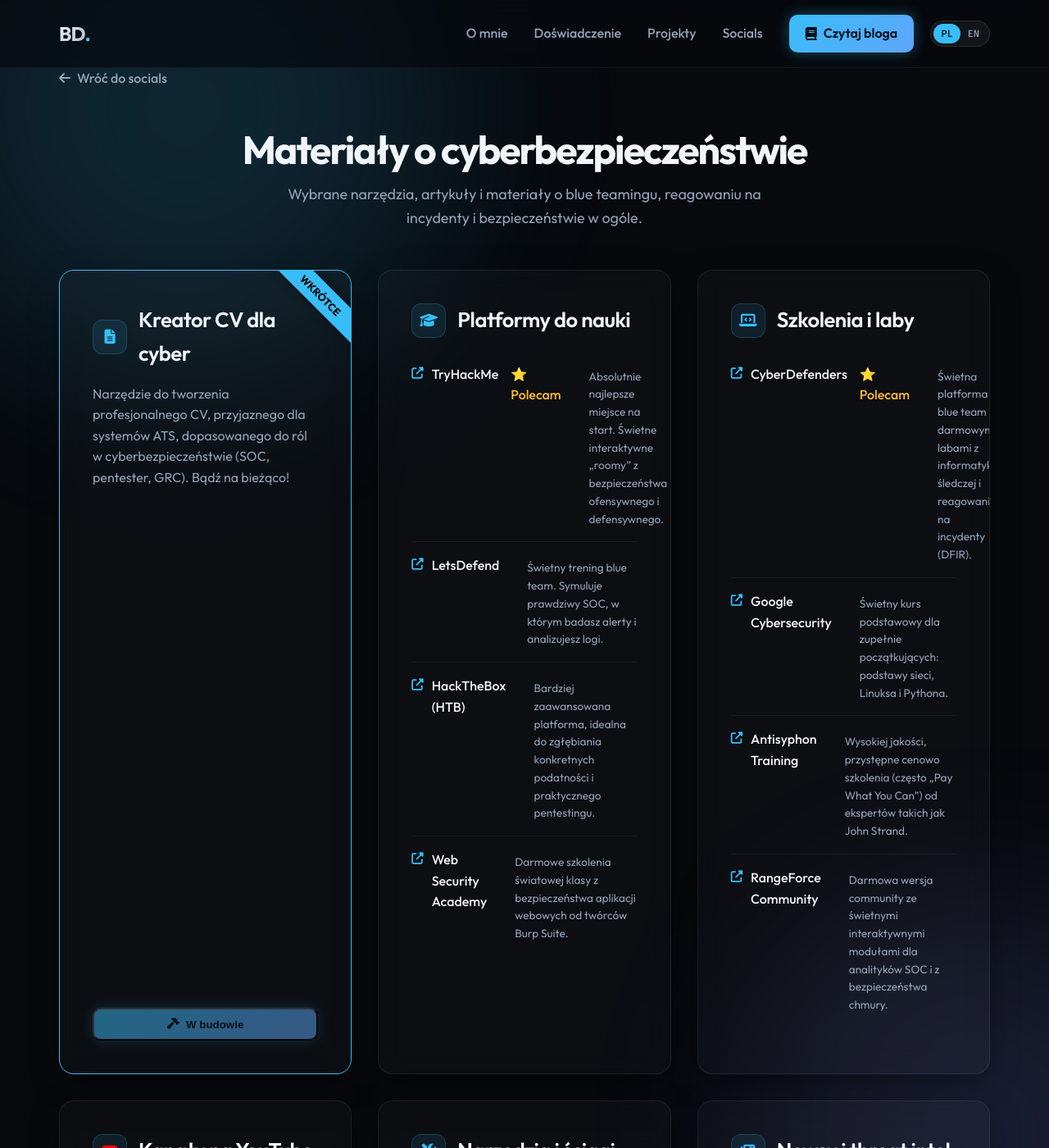
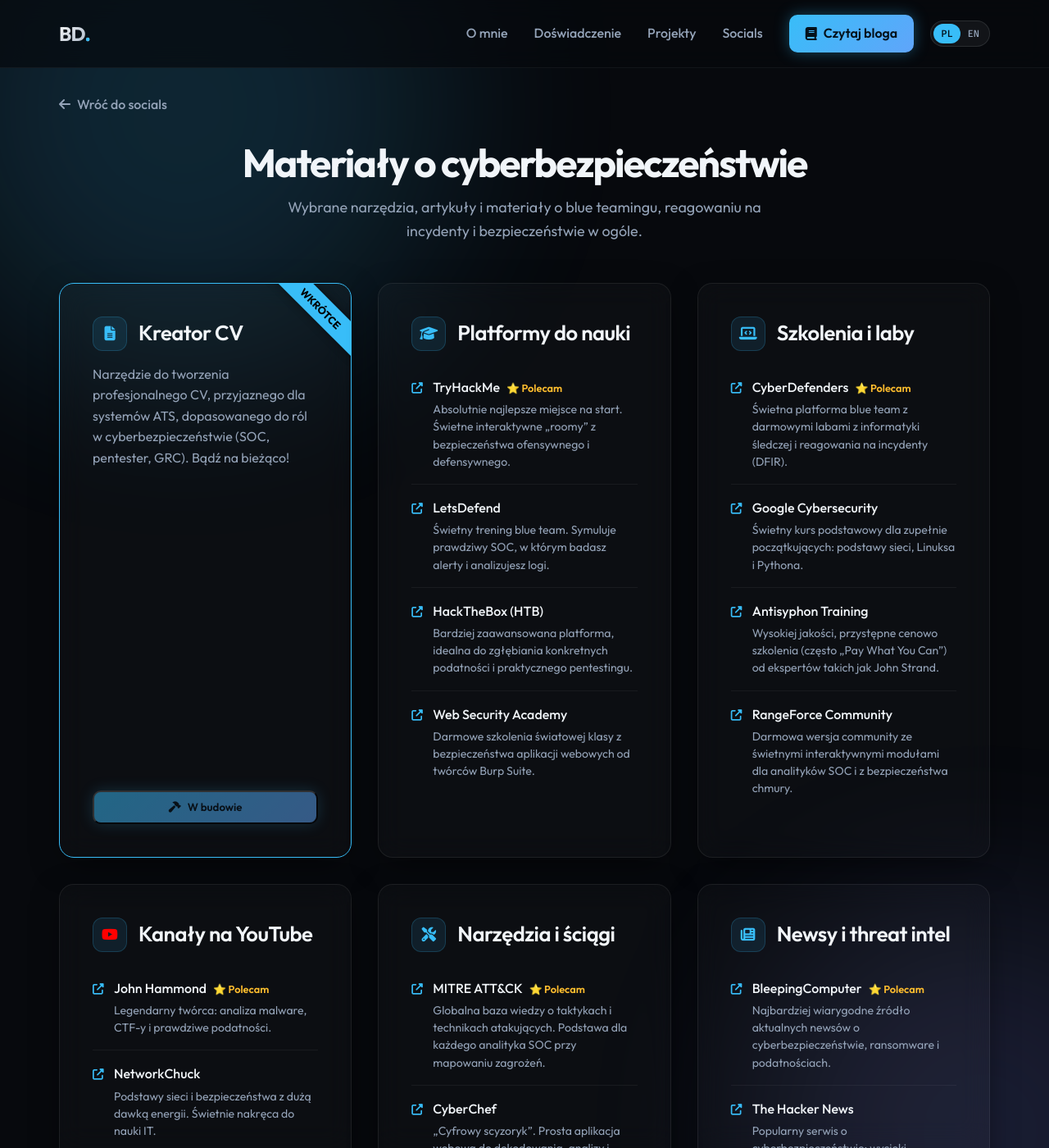
Before and after one commit to dybson3/dybson3.github.io, a Jekyll site: the page resources.html, which Jekyll copies as it is, in a window 1280 px wide and 1400 px high. Shown: the whole window at 82% size. Built offline with Jekyll 4.4.1, drawn with Linux system fonts in a browser that asks for light colours.

Commit message:
Fix resources page layout
Resource descriptions were flex items squeezed into a narrow column next
to the name. Put the description under the name, keep the "top pick"
badge on the same line, stop the ribbon overlapping the CV card title,
add spacing below the nav and use the site font for buttons.

Co-Authored-By: Claude Opus 5.5 <noreply@anthropic.com>

```diff
--- a/assets/css/style.css
+++ b/assets/css/style.css
@@ -1255,3 +1255,7 @@ html[lang="en"] .lang-switch [data-l="en"] {
         gap: 0.6rem;
     }
 }
+
+button {
+    font-family: inherit;
+}
--- a/resources.html
+++ b/resources.html
@@ -17,7 +17,11 @@
     <style>
         .resources-header {
             text-align: center;
-            margin: 3rem 0;
+            margin: 2rem 0 3rem;
+        }
+        @media (max-width: 768px) {
+            .resources-header .name { font-size: 2.2rem !important; }
+            .resources-grid { grid-template-columns: 1fr; gap: 1.25rem; }
         }
         .resources-grid {
             display: grid;
@@ -50,29 +54,45 @@
             color: var(--text-primary);
             text-decoration: none;
             font-weight: 500;
-            display: flex;
-            align-items: flex-start;
-            gap: 10px;
+            display: grid;
+            grid-template-columns: 1rem 1fr;
+            column-gap: 10px;
+            align-items: baseline;
             transition: color 0.3s ease;
         }
         .resource-link:hover {
             color: var(--accent-color);
         }
-        .resource-link i {
-            margin-top: 4px;
+        .resource-link > i {
             color: var(--accent-color);
-            font-size: 0.9em;
+            font-size: 0.85em;
+        }
+        .resource-name {
+            display: flex;
+            flex-wrap: wrap;
+            align-items: baseline;
+            gap: 4px 8px;
+        }
+        .top-pick {
+            font-size: 0.8rem;
+            font-weight: 600;
+            color: #ffbd2e;
+            white-space: nowrap;
         }
         .resource-desc {
+            grid-column: 2;
             display: block;
-            font-size: 0.85rem;
+            font-size: 0.88rem;
+            line-height: 1.5;
             color: var(--text-secondary);
-            margin-top: 5px;
-            margin-left: 24px;
+            margin-top: 4px;
             font-weight: 400;
         }
+        .coming-soon .section-header {
+            padding-right: 3.5rem;
+        }
         .back-nav {
-            margin-bottom: 2rem;
+            margin: 2rem 0 0;
         }
         .back-link {
             color: var(--text-secondary);
@@ -123,11 +143,11 @@
 
         <div class="resources-grid">
             <!-- CV Creator (Coming Soon) -->
-            <div class="glass-panel section-padding resource-card" style="border: 1px solid var(--accent-color); position: relative; overflow: hidden;">
+            <div class="glass-panel section-padding resource-card coming-soon" style="border: 1px solid var(--accent-color); position: relative; overflow: hidden;">
                 <div style="position: absolute; top: 15px; right: -35px; background: var(--accent-color); color: #000; padding: 5px 40px; transform: rotate(45deg); font-weight: bold; font-size: 0.8rem; box-shadow: 0 0 10px rgba(0,0,0,0.5);"><span lang="pl">WKRÓTCE</span><span lang="en">COMING SOON</span></div>
                 <div class="section-header" style="margin-bottom: 1rem;">
                     <i class="fas fa-file-alt icon-accent"></i>
-                    <h3><span lang="pl">Kreator CV dla cyber</span><span lang="en">Cyber CV Creator</span></h3>
+                    <h3><span lang="pl">Kreator CV</span><span lang="en">Cyber CV Creator</span></h3>
                 </div>
                 <p style="color: var(--text-secondary); margin-bottom: 1rem; flex-grow: 1;"><span lang="pl">Narzędzie do tworzenia profesjonalnego CV, przyjaznego dla systemów ATS, dopasowanego do ról w cyberbezpieczeństwie (SOC, pentester, GRC). Bądź na bieżąco!</span><span lang="en">A dedicated tool to generate professional, ATS-friendly resumes tailored specifically for Cybersecurity roles (SOC, Pentester, GRC). Stay tuned!</span></p>
                 <div style="text-align: center; margin-top: auto;">
@@ -144,25 +164,29 @@
                 <ul class="resource-list">
                     <li>
                         <a href="https://tryhackme.com/" target="_blank" class="resource-link">
-                            <i class="fas fa-external-link-alt"></i> TryHackMe <span style="color: #ffbd2e; margin-left: 5px;">⭐ <span lang="pl">Polecam</span><span lang="en">Top Pick</span></span>
+                            <i class="fas fa-external-link-alt"></i>
+                            <span class="resource-name">TryHackMe <span class="top-pick">⭐ <span lang="pl">Polecam</span><span lang="en">Top Pick</span></span></span>
                             <span class="resource-desc"><span lang="pl">Absolutnie najlepsze miejsce na start. Świetne interaktywne „roomy” z bezpieczeństwa ofensywnego i defensywnego.</span><span lang="en">The absolute best place to start. Incredible interactive rooms covering both offensive and defensive security.</span></span>
                         </a>
                     </li>
                     <li>
                         <a href="https://letsdefend.io/" target="_blank" class="resource-link">
-                            <i class="fas fa-external-link-alt"></i> LetsDefend
+                            <i class="fas fa-external-link-alt"></i>
+                            <span class="resource-name">LetsDefend</span>
                             <span class="resource-desc"><span lang="pl">Świetny trening blue team. Symuluje prawdziwy SOC, w którym badasz alerty i analizujesz logi.</span><span lang="en">Excellent Blue Team training. Simulates a real SOC environment where you investigate alerts and analyze logs.</span></span>
                         </a>
                     </li>
                     <li>
                         <a href="https://www.hackthebox.com/" target="_blank" class="resource-link">
-                            <i class="fas fa-external-link-alt"></i> HackTheBox (HTB)
+                            <i class="fas fa-external-link-alt"></i>
+                            <span class="resource-name">HackTheBox (HTB)</span>
                             <span class="resource-desc"><span lang="pl">Bardziej zaawansowana platforma, idealna do zgłębiania konkretnych podatności i praktycznego pentestingu.</span><span lang="en">More advanced platform, excellent for deep-diving into specific vulnerabilities and hands-on pentesting.</span></span>
                         </a>
                     </li>
                     <li>
                         <a href="https://portswigger.net/web-security" target="_blank" class="resource-link">
-                            <i class="fas fa-external-link-alt"></i> Web Security Academy
+                            <i class="fas fa-external-link-alt"></i>
+                            <span class="resource-name">Web Security Academy</span>
                             <span class="resource-desc"><span lang="pl">Darmowe szkolenia światowej klasy z bezpieczeństwa aplikacji webowych od twórców Burp Suite.</span><span lang="en">Free, world-class web application security training from the creators of Burp Suite.</span></span>
                         </a>
                     </li>
@@ -178,25 +202,29 @@
                 <ul class="resource-list">
                     <li>
                         <a href="https://cyberdefenders.org/" target="_blank" class="resource-link">
-                            <i class="fas fa-external-link-alt"></i> CyberDefenders <span style="color: #ffbd2e; margin-left: 5px;">⭐ <span lang="pl">Polecam</span><span lang="en">Top Pick</span></span>
+                            <i class="fas fa-external-link-alt"></i>
+                            <span class="resource-name">CyberDefenders <span class="top-pick">⭐ <span lang="pl">Polecam</span><span lang="en">Top Pick</span></span></span>
                             <span class="resource-desc"><span lang="pl">Świetna platforma blue team z darmowymi labami z informatyki śledczej i reagowania na incydenty (DFIR).</span><span lang="en">Incredible blue team platform offering free labs focusing on digital forensics, incident response (DFIR).</span></span>
                         </a>
                     </li>
                     <li>
                         <a href="https://www.coursera.org/professional-certificates/google-cybersecurity" target="_blank" class="resource-link">
-                            <i class="fas fa-external-link-alt"></i> Google Cybersecurity
+                            <i class="fas fa-external-link-alt"></i>
+                            <span class="resource-name">Google Cybersecurity</span>
                             <span class="resource-desc"><span lang="pl">Świetny kurs podstawowy dla zupełnie początkujących: podstawy sieci, Linuksa i Pythona.</span><span lang="en">A great foundational course for absolute beginners wanting to understand the basics of networks, Linux, Python.</span></span>
                         </a>
                     </li>
                     <li>
                         <a href="https://www.antisyphontraining.com/" target="_blank" class="resource-link">
-                            <i class="fas fa-external-link-alt"></i> Antisyphon Training
+                            <i class="fas fa-external-link-alt"></i>
+                            <span class="resource-name">Antisyphon Training</span>
                             <span class="resource-desc"><span lang="pl">Wysokiej jakości, przystępne cenowo szkolenia (często „Pay What You Can”) od ekspertów takich jak John Strand.</span><span lang="en">High-quality, affordable (often "Pay What You Can") training courses from industry experts like John Strand.</span></span>
                         </a>
                     </li>
                     <li>
                         <a href="https://rangeforce.com/" target="_blank" class="resource-link">
-                            <i class="fas fa-external-link-alt"></i> RangeForce Community
+                            <i class="fas fa-external-link-alt"></i>
+                            <span class="resource-name">RangeForce Community</span>
                             <span class="resource-desc"><span lang="pl">Darmowa wersja community ze świetnymi interaktywnymi modułami dla analityków SOC i z bezpieczeństwa chmury.</span><span lang="en">Offers a free community edition with great interactive SOC analyst and cloud security modules.</span></span>
                         </a>
                     </li>
@@ -212,25 +240,29 @@
                 <ul class="resource-list">
                     <li>
                         <a href="https://www.youtube.com/c/JohnHammond010" target="_blank" class="resource-link">
-                            <i class="fas fa-external-link-alt"></i> John Hammond <span style="color: #ffbd2e; margin-left: 5px;">⭐ <span lang="pl">Polecam</span><span lang="en">Top Pick</span></span>
+                            <i class="fas fa-external-link-alt"></i>
+                            <span class="resource-name">John Hammond <span class="top-pick">⭐ <span lang="pl">Polecam</span><span lang="en">Top Pick</span></span></span>
                             <span class="resource-desc"><span lang="pl">Legendarny twórca: analiza malware, CTF-y i prawdziwe podatności.</span><span lang="en">Legendary content creator covering malware analysis, CTFs, and real-world vulnerabilities.</span></span>
                         </a>
                     </li>
                     <li>
                         <a href="https://www.youtube.com/c/NetworkChuck" target="_blank" class="resource-link">
-                            <i class="fas fa-external-link-alt"></i> NetworkChuck
+                            <i class="fas fa-external-link-alt"></i>
+                            <span class="resource-name">NetworkChuck</span>
                             <span class="resource-desc"><span lang="pl">Podstawy sieci i bezpieczeństwa z dużą dawką energii. Świetnie nakręca do nauki IT.</span><span lang="en">High-energy networking and security basics. Great for getting hyped about learning IT.</span></span>
                         </a>
                     </li>
                     <li>
                         <a href="https://www.youtube.com/c/DavidBombal" target="_blank" class="resource-link">
-                            <i class="fas fa-external-link-alt"></i> David Bombal
+                            <i class="fas fa-external-link-alt"></i>
+                            <span class="resource-name">David Bombal</span>
                             <span class="resource-desc"><span lang="pl">Techniczne wywiady z gigantami branży i praktyczne tutoriale z sieci i bezpieczeństwa.</span><span lang="en">Deep technical interviews with industry giants and practical networking/security tutorials.</span></span>
                         </a>
                     </li>
                     <li>
                         <a href="https://www.youtube.com/@_johnd" target="_blank" class="resource-link">
-                            <i class="fas fa-external-link-alt"></i> Gerald Auger (Simply Cyber)
+                            <i class="fas fa-external-link-alt"></i>
+                            <span class="resource-name">Gerald Auger (Simply Cyber)</span>
                             <span class="resource-desc"><span lang="pl">Świetne źródło dla osób, które chcą wejść w GRC i SOC.</span><span lang="en">Amazing resource specifically tailored for breaking into the GRC and SOC side of cybersecurity.</span></span>
                         </a>
                     </li>
@@ -246,25 +278,29 @@
                 <ul class="resource-list">
                     <li>
                         <a href="https://attack.mitre.org/" target="_blank" class="resource-link">
-                            <i class="fas fa-external-link-alt"></i> MITRE ATT&CK <span style="color: #ffbd2e; margin-left: 5px;">⭐ <span lang="pl">Polecam</span><span lang="en">Top Pick</span></span>
+                            <i class="fas fa-external-link-alt"></i>
+                            <span class="resource-name">MITRE ATT&CK <span class="top-pick">⭐ <span lang="pl">Polecam</span><span lang="en">Top Pick</span></span></span>
                             <span class="resource-desc"><span lang="pl">Globalna baza wiedzy o taktykach i technikach atakujących. Podstawa dla każdego analityka SOC przy mapowaniu zagrożeń.</span><span lang="en">The global knowledge base of adversary tactics and techniques. Essential for every SOC analyst to map threats.</span></span>
                         </a>
                     </li>
                     <li>
                         <a href="https://gchq.github.io/CyberChef/" target="_blank" class="resource-link">
-                            <i class="fas fa-external-link-alt"></i> CyberChef
+                            <i class="fas fa-external-link-alt"></i>
+                            <span class="resource-name">CyberChef</span>
                             <span class="resource-desc"><span lang="pl">„Cyfrowy scyzoryk”. Prosta aplikacja webowa do dekodowania, analizy i konwersji danych.</span><span lang="en">The "Cyber Swiss Army Knife". A simple web app for decoding, analyzing, and converting data.</span></span>
                         </a>
                     </li>
                     <li>
                         <a href="https://gtfobins.github.io/" target="_blank" class="resource-link">
-                            <i class="fas fa-external-link-alt"></i> GTFOBins & LOLBAS
+                            <i class="fas fa-external-link-alt"></i>
+                            <span class="resource-name">GTFOBins & LOLBAS</span>
                             <span class="resource-desc"><span lang="pl">Listy legalnych plików binarnych, które atakujący mogą wykorzystać do obejścia zabezpieczeń.</span><span lang="en">Curated lists of legitimate binaries that can be abused by attackers to bypass security restrictions.</span></span>
                         </a>
                     </li>
                     <li>
                         <a href="https://www.virustotal.com/" target="_blank" class="resource-link">
-                            <i class="fas fa-external-link-alt"></i> VirusTotal
+                            <i class="fas fa-external-link-alt"></i>
+                            <span class="resource-name">VirusTotal</span>
                             <span class="resource-desc"><span lang="pl">Analiza podejrzanych plików, domen, adresów IP i URL-i pod kątem malware i innych zagrożeń.</span><span lang="en">Analyze suspicious files, domains, IPs and URLs to detect malware and other breaches.</span></span>
                         </a>
                     </li>
@@ -280,19 +316,22 @@
                 <ul class="resource-list">
                     <li>
                         <a href="https://www.bleepingcomputer.com/" target="_blank" class="resource-link">
-                            <i class="fas fa-external-link-alt"></i> BleepingComputer <span style="color: #ffbd2e; margin-left: 5px;">⭐ <span lang="pl">Polecam</span><span lang="en">Top Pick</span></span>
+                            <i class="fas fa-external-link-alt"></i>
+                            <span class="resource-name">BleepingComputer <span class="top-pick">⭐ <span lang="pl">Polecam</span><span lang="en">Top Pick</span></span></span>
                             <span class="resource-desc"><span lang="pl">Najbardziej wiarygodne źródło aktualnych newsów o cyberbezpieczeństwie, ransomware i podatnościach.</span><span lang="en">The most reliable source for up-to-date cybersecurity news, ransomware tracking, and vulnerabilities.</span></span>
                         </a>
                     </li>
                     <li>
                         <a href="https://thehackernews.com/" target="_blank" class="resource-link">
-                            <i class="fas fa-external-link-alt"></i> The Hacker News
+                            <i class="fas fa-external-link-alt"></i>
+                            <span class="resource-name">The Hacker News</span>
                             <span class="resource-desc"><span lang="pl">Popularny serwis o cyberbezpieczeństwie: wycieki, malware i exploity.</span><span lang="en">Widely read cybersecurity news source covering breaches, malware, and exploits.</span></span>
                         </a>
                     </li>
                     <li>
                         <a href="https://krebsonsecurity.com/" target="_blank" class="resource-link">
-                            <i class="fas fa-external-link-alt"></i> Krebs on Security
+                            <i class="fas fa-external-link-alt"></i>
+                            <span class="resource-name">Krebs on Security</span>
                             <span class="resource-desc"><span lang="pl">Dogłębne dziennikarstwo śledcze Briana Krebsa o cyberprzestępczości i bezpieczeństwie.</span><span lang="en">In-depth investigative journalism by Brian Krebs focusing on cybercrime and security.</span></span>
                         </a>
                     </li>
```
